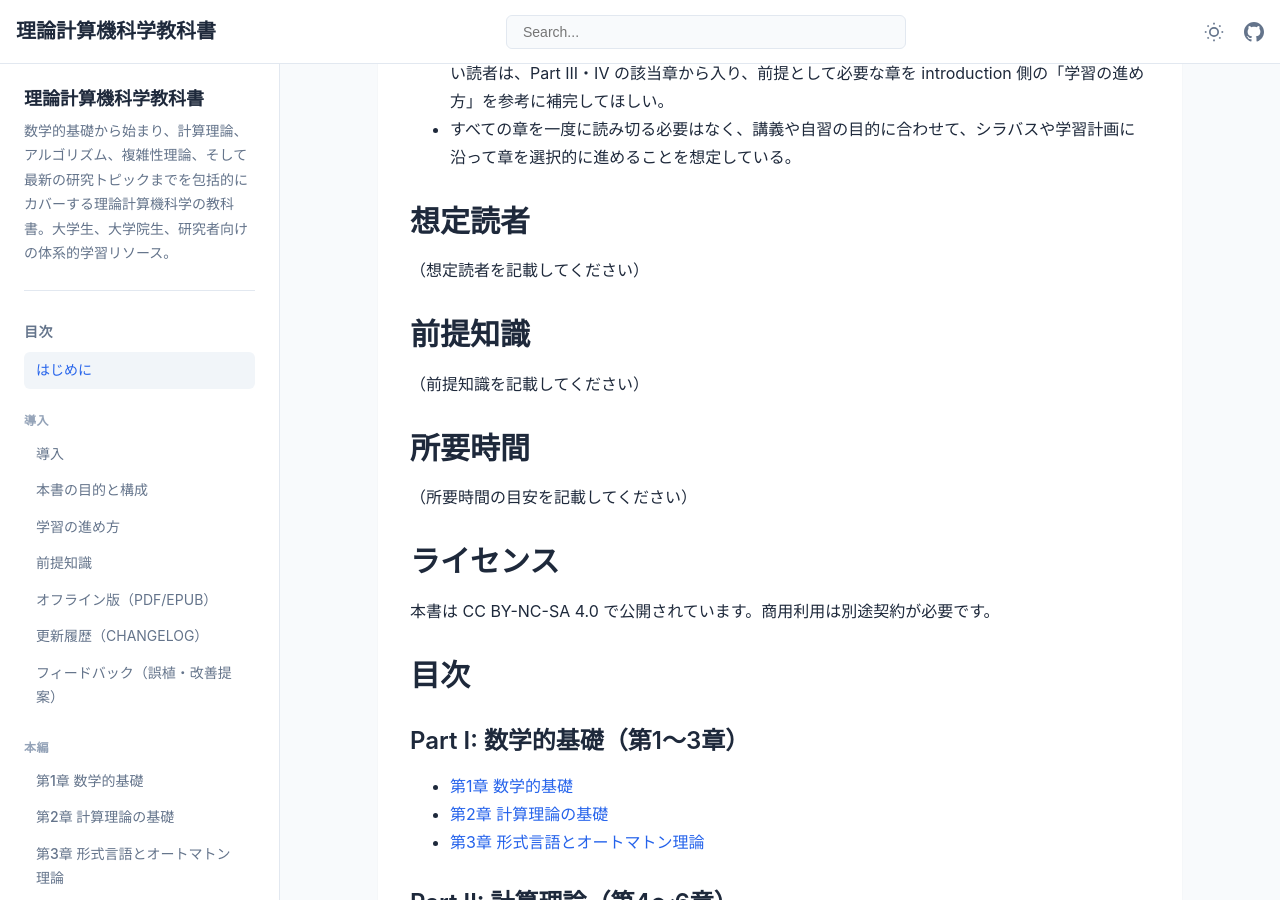
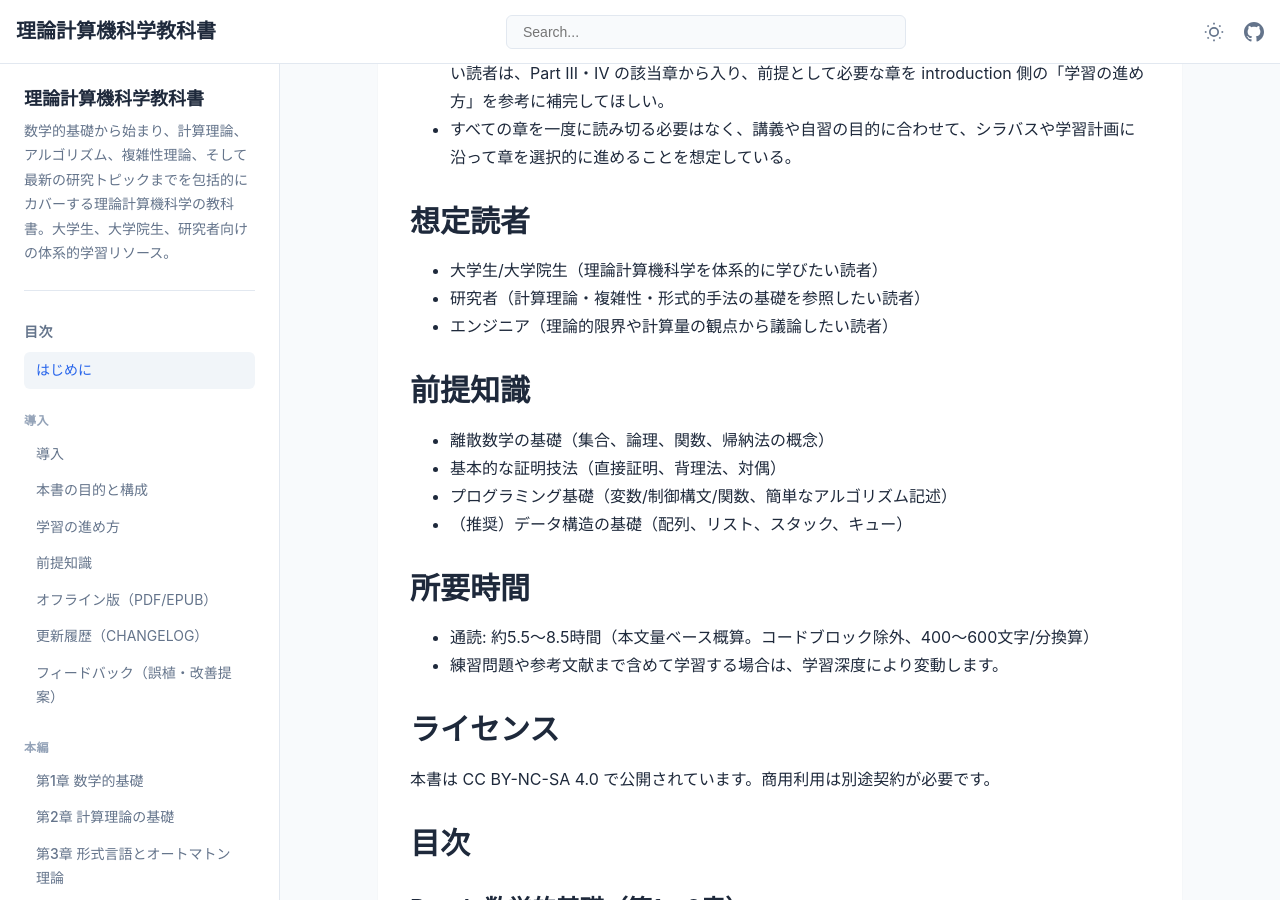
Before and after one commit to itdojp/theoretical-computer-science-textbook, a Jekyll site: the page built from docs/index.md, in a window 1280 px wide and 900 px high, scrolled down 979 px. Built offline with Jekyll 4.4.1, drawn with Linux system fonts in a browser that asks for light colours.

Commit message:
docs: fill top page audience, prerequisites and reading time

```diff
--- a/docs/index.md
+++ b/docs/index.md
@@ -34,13 +34,19 @@
 - すべての章を一度に読み切る必要はなく、講義や自習の目的に合わせて、シラバスや学習計画に沿って章を選択的に進めることを想定している。
 
 ## 想定読者
-（想定読者を記載してください）
+- 大学生/大学院生（理論計算機科学を体系的に学びたい読者）
+- 研究者（計算理論・複雑性・形式的手法の基礎を参照したい読者）
+- エンジニア（理論的限界や計算量の観点から議論したい読者）
 
 ## 前提知識
-（前提知識を記載してください）
+- 離散数学の基礎（集合、論理、関数、帰納法の概念）
+- 基本的な証明技法（直接証明、背理法、対偶）
+- プログラミング基礎（変数/制御構文/関数、簡単なアルゴリズム記述）
+- （推奨）データ構造の基礎（配列、リスト、スタック、キュー）
 
 ## 所要時間
-（所要時間の目安を記載してください）
+- 通読: 約5.5〜8.5時間（本文量ベース概算。コードブロック除外、400〜600文字/分換算）
+- 練習問題や参考文献まで含めて学習する場合は、学習深度により変動します。
 
 ## ライセンス
 本書は CC BY-NC-SA 4.0 で公開されています。商用利用は別途契約が必要です。
```
